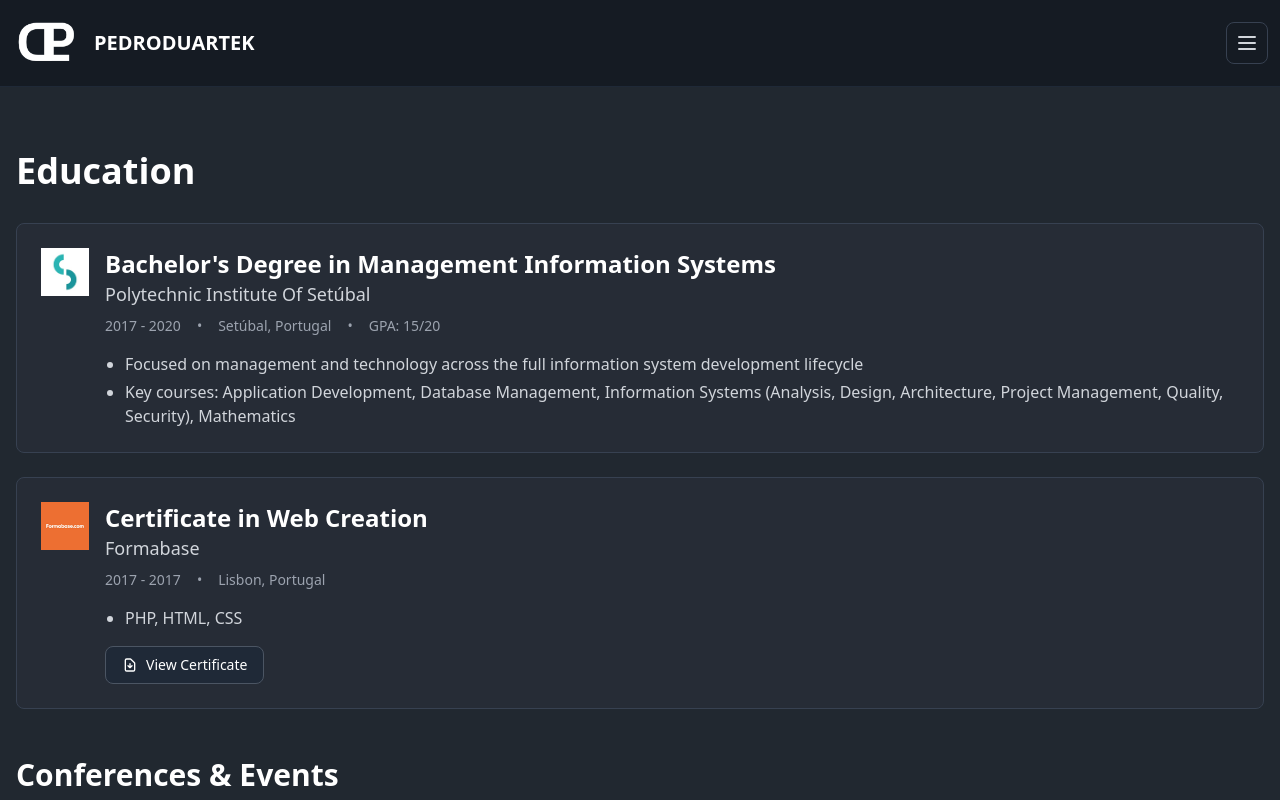
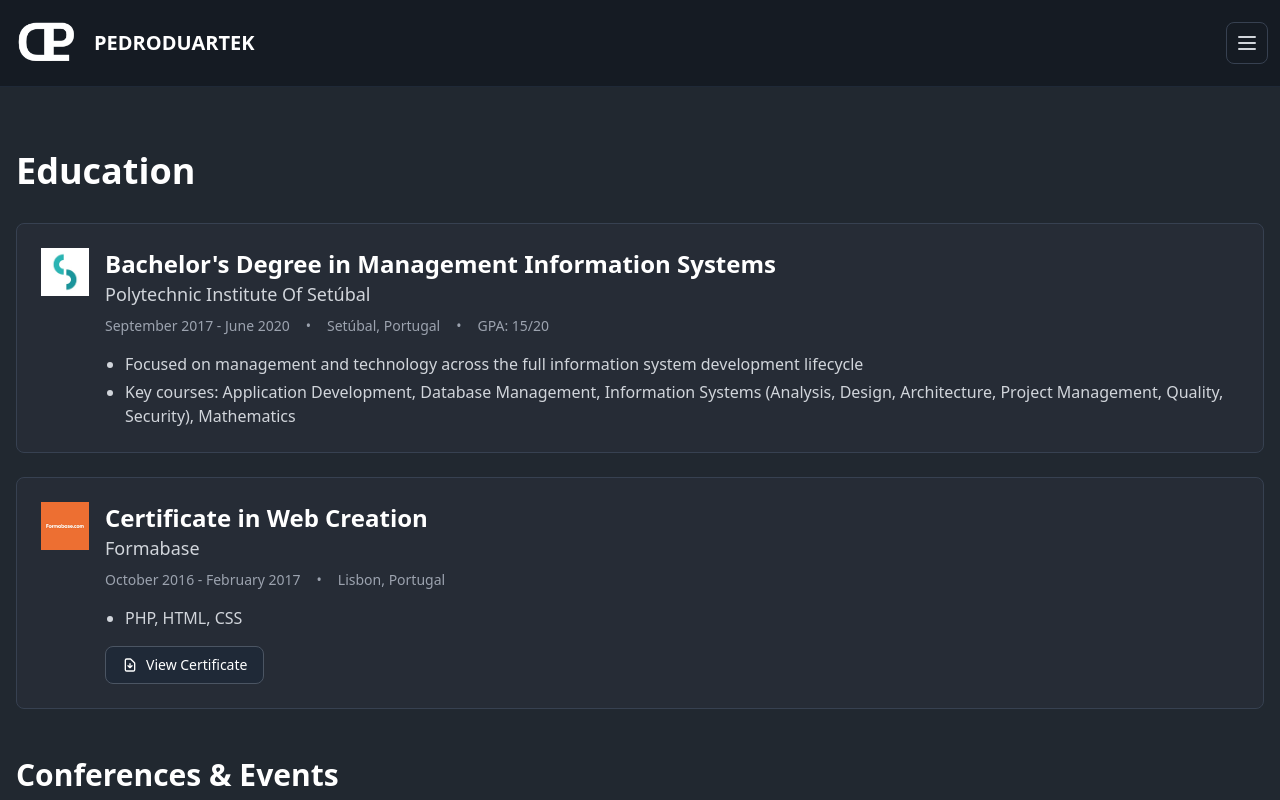
Before and after one commit to pedroduartek/personal-website.ai, a React (Vite) app in the folder apps/web/: page /education in a window 1280 px wide. Shown: the top 800 px of the page. Built offline with nearby package versions, Linux system fonts and the light colour scheme.

Commit message:
fix: correct start date for Formabase certificate and enhance date formatting in EducationPage component

```diff
--- a/apps/web/src/content/education.ts
+++ b/apps/web/src/content/education.ts
@@ -21,7 +21,7 @@ export const education: EducationItem[] = [
     institution: 'Formabase',
     degree: 'Certificate',
     field: 'Web Creation',
-    startDate: '2017-02',
+    startDate: '2016-10',
     endDate: '2017-02',
     location: 'Lisbon, Portugal',
     achievements: ['PHP, HTML, CSS'],
--- a/apps/web/src/features/education/EducationPage.tsx
+++ b/apps/web/src/features/education/EducationPage.tsx
@@ -52,12 +52,14 @@ export default function EducationPage() {
                   <div className="mt-2 flex flex-col gap-1 text-sm text-gray-400 sm:flex-row sm:items-center sm:gap-4">
                     <time>
                       {new Date(item.startDate).toLocaleDateString('en-US', {
-                        year: 'numeric',
-                      })}{' '}
+                          year: 'numeric',
+                          month: 'long',
+                        })}{' '}
                       -{' '}
                       {item.endDate
                         ? new Date(item.endDate).toLocaleDateString('en-US', {
                             year: 'numeric',
+                            month: 'long',
                           })
                         : 'Present'}
                     </time>
```
